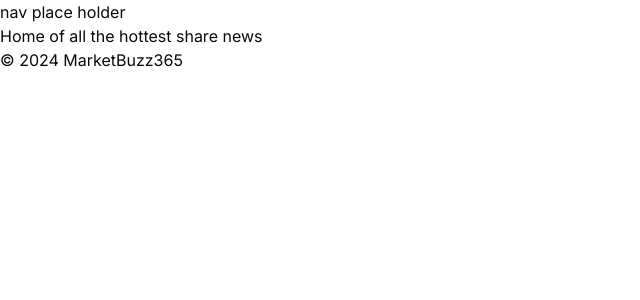
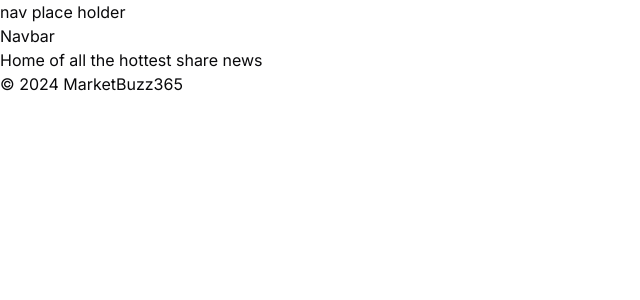
Before and after one commit to Ave82/marketbuzz365, a Next.js app: page / in a window 1280 px wide. Shown: the top 300 px of the page, without its empty margins (0-640 px from the left). Built offline with nearby package versions, Linux system fonts and the light colour scheme.

Commit message:
Add Navbar and Footer components to layout

```diff
--- a/app/layout.tsx
+++ b/app/layout.tsx
@@ -1,6 +1,8 @@
 import type { Metadata } from 'next';
 import { Inter } from 'next/font/google';
 import './globals.css';
+import Navbar from '@/components/Navbar';
+import Footer from '@/components/Footer';
 
 const inter = Inter({ subsets: ['latin'] });
 
@@ -18,11 +20,11 @@
 		<html lang='en'>
 			<body className={inter.className}>
 				<header>
-					<p>nav place holder</p>
+					<Navbar />
 				</header>
 				<main>{children}</main>
 				<footer>
-					<p>© 2024 MarketBuzz365</p>
+					<Footer />
 				</footer>
 			</body>
 		</html>
--- /dev/null
+++ b/components/Footer.tsx
@@ -0,0 +1,7 @@
+export default function Footer() {
+	return (
+		<div>
+			<p>© 2024 MarketBuzz365</p>
+		</div>
+	);
+}
--- /dev/null
+++ b/components/Navbar.tsx
@@ -0,0 +1,10 @@
+import React from 'react';
+
+export default function Navbar() {
+	return (
+		<div>
+			<p>nav place holder</p>
+			<h5>Navbar</h5>
+		</div>
+	);
+}
```
